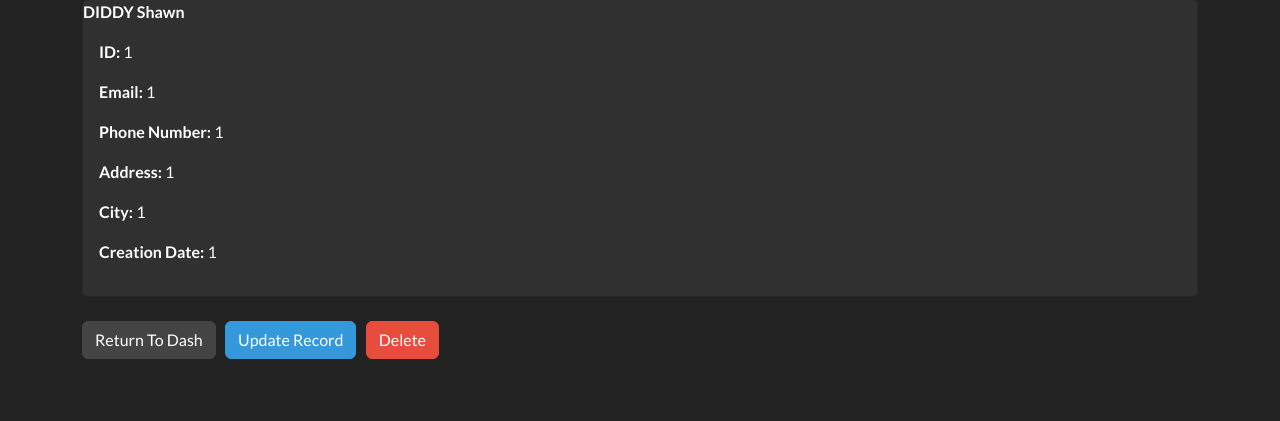
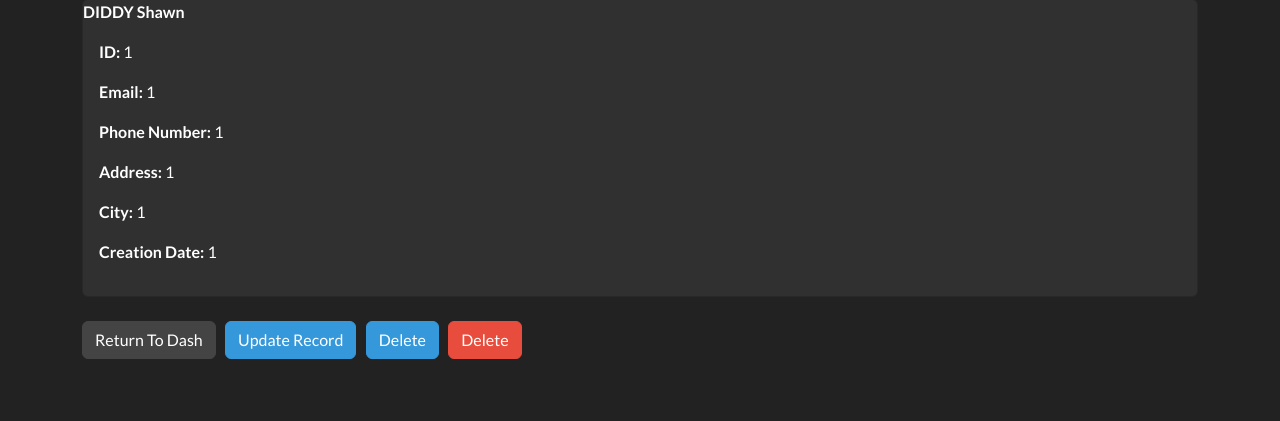
Before and after one commit to PI7789/Django-Project-1, a Django app: page /record/1 in a window 1280 px wide. Shown: the part 73-494 px from the top of the page. Run offline with Django 5.2, Linux system fonts and the light colour scheme; a user stored in the database is signed in; data comes from the database, SQL or seed files in the repository; both versions use the stored data as it was after the commit.

Commit message:
Continued slide 2 almost finished

```diff
--- a/dcrm/website/templates/website/update-record.html
+++ b/dcrm/website/templates/website/update-record.html
@@ -12,9 +12,9 @@
 
                 <hr>
                 <br>
-                <form method="POST" autocomplete = "OFF">
+                <form method="POST" autocomplete = "ON">
                         {% csrf_token %}
-                        {{create_form|crispy}}
+                        {{update_form|crispy}}
                         <br>
                         <button type="submit" class="btn btn-primary w-100 btn-block p-2"> Update Record </button>
                 </form>
--- a/dcrm/website/templates/website/view-record.html
+++ b/dcrm/website/templates/website/view-record.html
@@ -22,6 +22,8 @@
 
     <a href="{% url 'update-record' record.id %}" class = "btn btn-info"> Update Record </a> &nbsp;
 
+    <a href="{% url 'delete-record' record.id %}" class = "btn btn-info"> Delete </a> &nbsp;
+
     <a href="{% url '' %}" class = "btn btn-danger "> Delete </a>
 
 
--- a/dcrm/website/urls.py
+++ b/dcrm/website/urls.py
@@ -22,6 +22,10 @@ urlpatterns = [
 
     path('record/<int:pk>',views.singular_record,name="record"),
 
+    # Delete a record
+
+    path('delete-record/<int:pk>', views.delete_record, name="delete-record"),
+
 
 
 
--- a/dcrm/website/views.py
+++ b/dcrm/website/views.py
@@ -96,3 +96,11 @@ def singular_record(request,pk):
     one_record = Record.objects.get(id=pk)
     context = {'record':one_record}
     return render(request,'website/view-record.html', context= context)
+
+
+@login_required(login_url='my-login')
+def delete_record(request,pk ):
+    record = Record.objects.get(id=pk)
+    record.delete()
+
+    return redirect("dashboard")
```
Also changed, not shown: dcrm/website/templates/website/dashboard.html (+8 -1 lines), dcrm/db.sqlite3.
